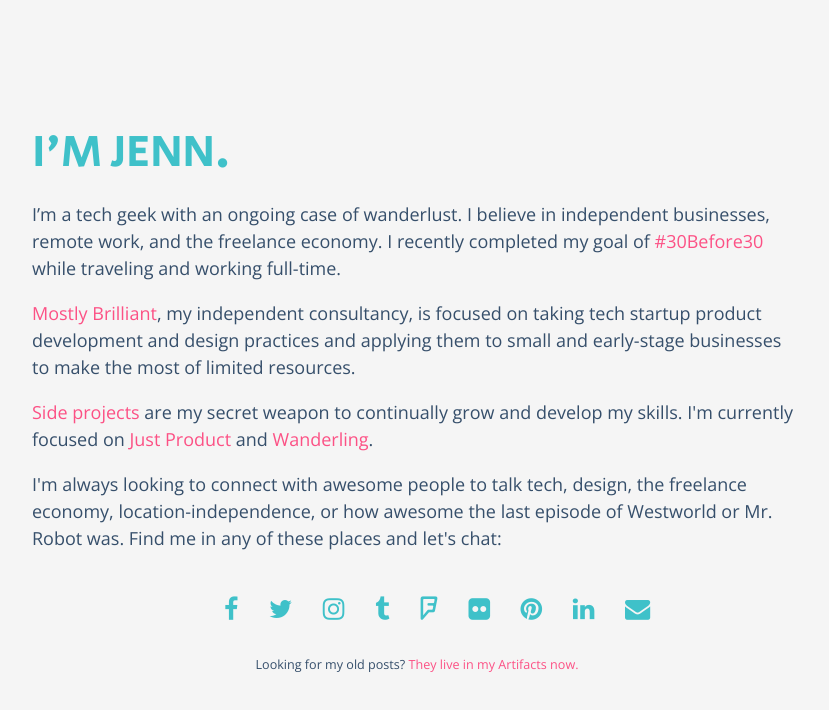
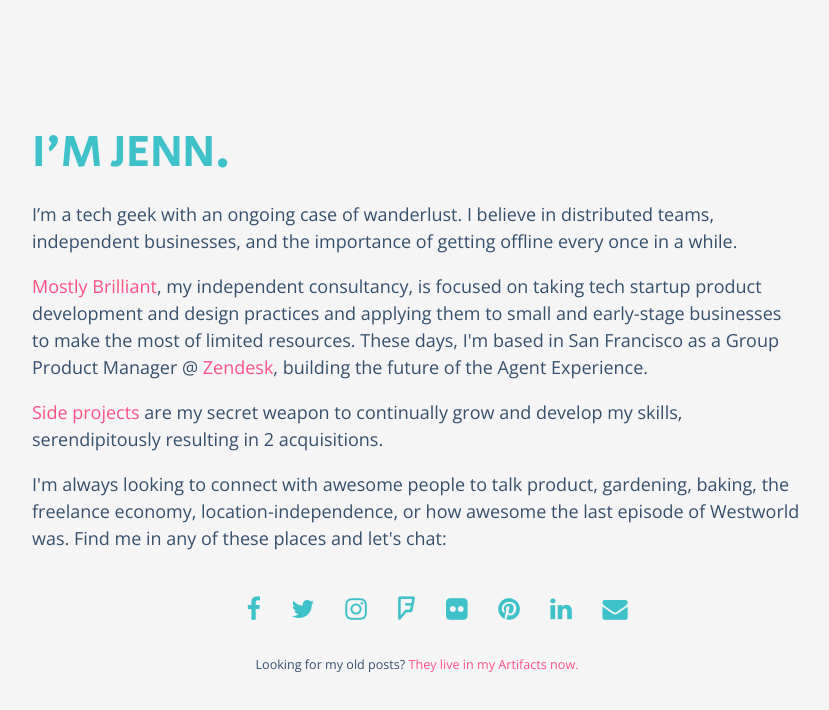
Before and after one commit to jennjenn/jennjenn, a plain HTML site: page index.html in a window 1280 px wide. Shown: the whole page, without its empty margins (223-1052 px from the left). Drawn offline with nearby package versions, Linux system fonts and the light colour scheme.

Commit message:
update for 2019

```diff
--- a/index.html
+++ b/index.html
@@ -31,11 +31,11 @@
   <div class="row">
     <div class="col-xs-12">
       <p>
-        I’m a tech geek with an ongoing case of wanderlust. I believe in independent businesses, remote work, and the freelance economy. I recently completed my goal of <a href="https://blog.jennvargas.com/30before30-118411a81806" target="_blank">#30Before30</a> while traveling and working full-time.
+        I’m a tech geek with an ongoing case of wanderlust. I believe in distributed teams, independent businesses, and the importance of getting offline every once in a while.
       </p>
-        <p><a href="http://mostlybrilliant.co" target="_blank">Mostly Brilliant</a>, my independent consultancy, is focused on taking tech startup product development and design practices and applying them to small and early-stage businesses to make the most of limited resources.</p>
-      <p><a href="https://blog.jennvargas.com/side-projects-failing-safely-9d2ff70c9f38" target="_blank">Side projects</a> are my secret weapon to continually grow and develop my skills. I'm currently focused on <a href="http://justproduct.co" target="_blank">Just Product</a> and <a href="http://wanderling.co" target="_blank">Wanderling</a>.</p>
-        <p>I'm always looking to connect with awesome people to talk tech, design, the freelance economy, location-independence, or how awesome the last episode of Westworld or Mr. Robot was. Find me in any of these places and let's chat:</p>
+        <p><a href="http://mostlybrilliant.co" target="_blank">Mostly Brilliant</a>, my independent consultancy, is focused on taking tech startup product development and design practices and applying them to small and early-stage businesses to make the most of limited resources. These days, I'm based in San Francisco as a Group Product Manager @ <a href="http://zendesk.com" target="_blank">Zendesk</a>, building the future of the Agent Experience.</p>
+      <p><a href="https://blog.jennvargas.com/side-projects-failing-safely-9d2ff70c9f38" target="_blank">Side projects</a> are my secret weapon to continually grow and develop my skills, serendipitously resulting in 2 acquisitions. </p>
+        <p>I'm always looking to connect with awesome people to talk product, gardening, baking, the freelance economy, location-independence, or how awesome the last episode of Westworld was. Find me in any of these places and let's chat:</p>
     </div>
 
     <div id="social-contact" class="row">
@@ -44,7 +44,6 @@
           <li><a href="http://facebook.com/jennvargas" onclick="_gaq.push(['_trackEvent', 'outbound-article', 'http://facebook.com/jennvargas', '']);"><i class="fa fa-facebook"></i></a></li>
           <li><a href="http://twitter.com/jennjenn" onclick="_gaq.push(['_trackEvent', 'outbound-article', 'http://twitter.com/jennjenn', '']);"><i class="fa fa-twitter"></i></a></li>
           <li><a href="http://instagram.com/jennjenn" onclick="_gaq.push(['_trackEvent', 'outbound-article', 'http://instagram.com/jennjenn', '']);"><i class="fa fa-instagram"></i></a></li>
-          <li><a href="http://jennjenn.tumblr.com/" onclick="_gaq.push(['_trackEvent', 'outbound-article', 'http://foreverdigital.tumblr.com', '']);"><i class="fa fa-tumblr"></i></a></li>
           <li><a href="http://foursquare.com/jennjenn" onclick="_gaq.push(['_trackEvent', 'outbound-article', 'http://foursquare.com/jennjenn', '']);"><i class="fa fa-foursquare"></i></a></li>
           <li><a href="http://flickr.com/foreverdigital" onclick="_gaq.push(['_trackEvent', 'outbound-article', 'http://flickr.com/foreverdigital', '']);"><i class="fa fa-flickr"></i></a></li>
           <li><a href="http://pinterest.com/jennv" onclick="_gaq.push(['_trackEvent', 'outbound-article', 'http://pinterest.com/jennjenn', '']);"><i class="fa fa-pinterest"></i></a></li>
```
